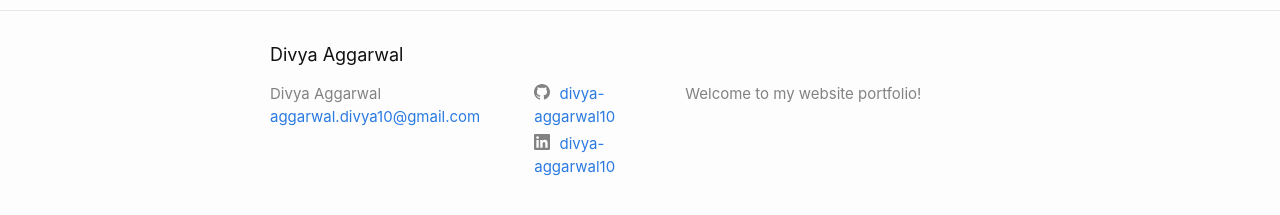
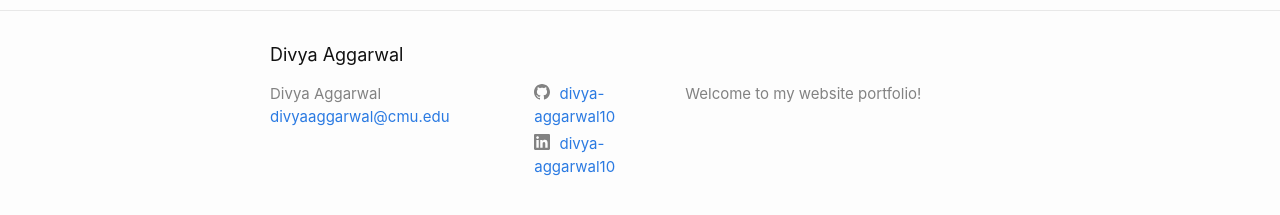
Before and after one commit to divya-aggarwal10/mywebsite, a Jekyll site: the page built from index.markdown, in a window 1280 px wide. Shown: the part 662-877 px from the top of the page. Built offline with Jekyll 4.4.1, drawn with Linux system fonts in a browser that asks for light colours.

Commit message:
vex post

```diff
--- a/_config.yml
+++ b/_config.yml
@@ -19,7 +19,7 @@
 # in the templates via {{ site.myvariable }}.
 
 title: Divya Aggarwal
-email: aggarwal.divya10@gmail.com
+email: divyaaggarwal@cmu.edu
 description: >- # this means to ignore newlines until "baseurl:"
   Welcome to my website portfolio!
 baseurl: "" # the subpath of your site, e.g. /blog
```
Also changed, not shown: _layouts/post.html (line endings or trailing spaces).
